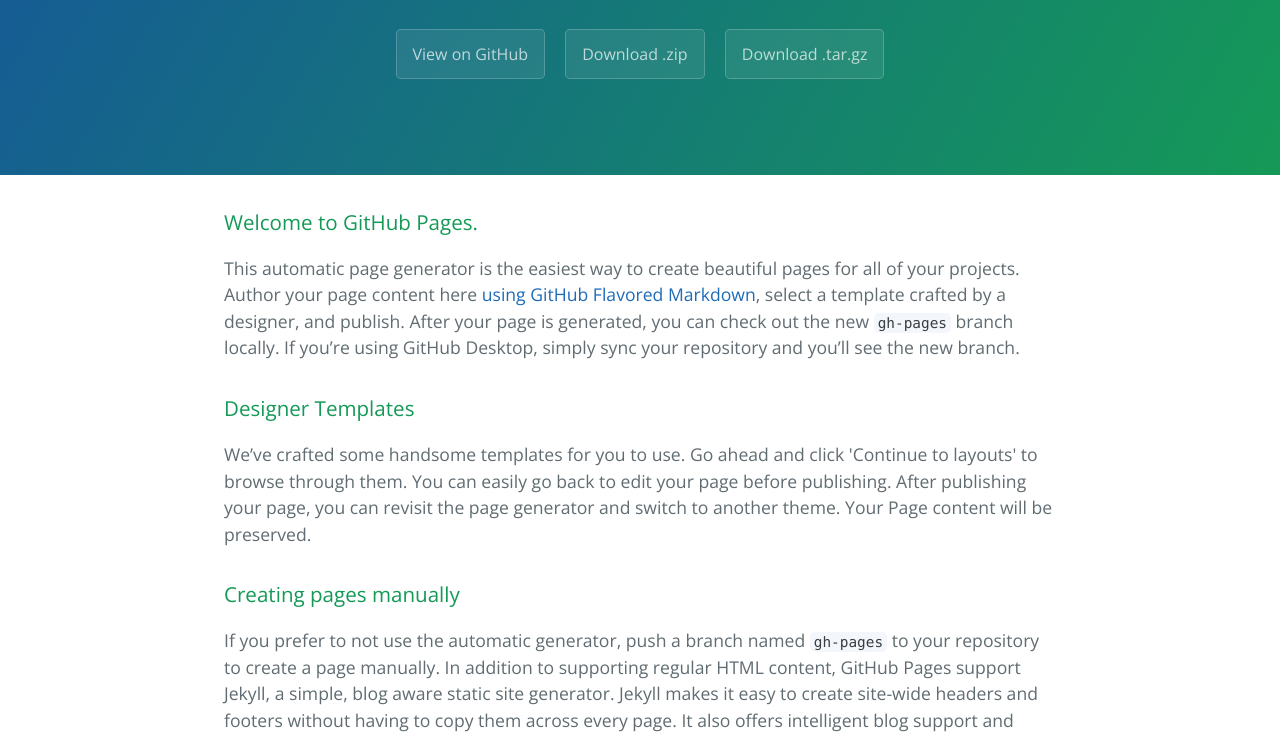
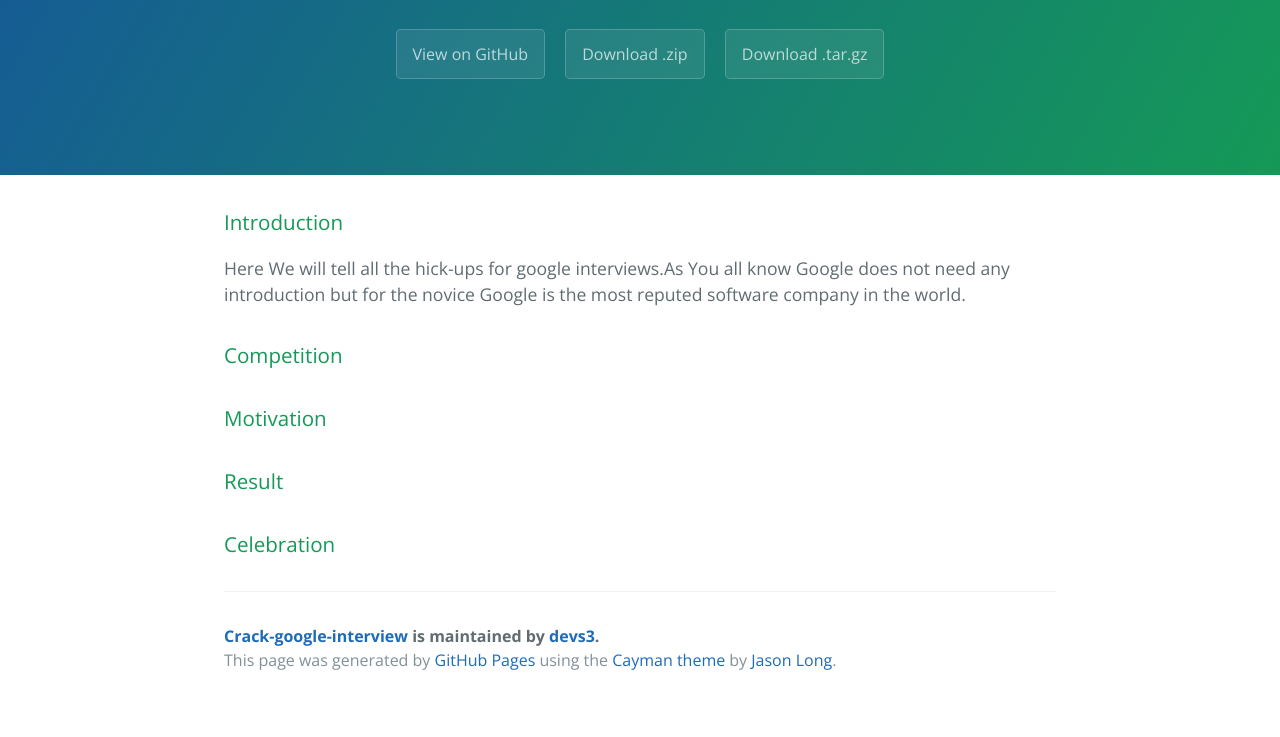
Before and after one commit to devs3/Crack-GOOGLE-Interview, a plain HTML site: page index.html in a window 1280 px wide. Shown: the part 208-945 px from the top of the page. After the commit the page ends 912 px from the top, so only its background shows below. Drawn offline with nearby package versions, Linux system fonts and the light colour scheme.

```diff
--- a/index.html
+++ b/index.html
@@ -20,29 +20,21 @@
 
     <section class="main-content">
       <h3>
-<a id="welcome-to-github-pages" class="anchor" href="#welcome-to-github-pages" aria-hidden="true"><span aria-hidden="true" class="octicon octicon-link"></span></a>Welcome to GitHub Pages.</h3>
+<a id="introduction" class="anchor" href="#introduction" aria-hidden="true"><span aria-hidden="true" class="octicon octicon-link"></span></a>Introduction</h3>
 
-<p>This automatic page generator is the easiest way to create beautiful pages for all of your projects. Author your page content here <a href="https://guides.github.com/features/mastering-markdown/">using GitHub Flavored Markdown</a>, select a template crafted by a designer, and publish. After your page is generated, you can check out the new <code>gh-pages</code> branch locally. If you’re using GitHub Desktop, simply sync your repository and you’ll see the new branch.</p>
+<p>Here We will tell all the hick-ups for google interviews.As You all know Google does not need any introduction but for the novice Google is the most reputed software company in the world. </p>
 
 <h3>
-<a id="designer-templates" class="anchor" href="#designer-templates" aria-hidden="true"><span aria-hidden="true" class="octicon octicon-link"></span></a>Designer Templates</h3>
-
-<p>We’ve crafted some handsome templates for you to use. Go ahead and click 'Continue to layouts' to browse through them. You can easily go back to edit your page before publishing. After publishing your page, you can revisit the page generator and switch to another theme. Your Page content will be preserved.</p>
+<a id="competition" class="anchor" href="#competition" aria-hidden="true"><span aria-hidden="true" class="octicon octicon-link"></span></a>Competition</h3>
 
 <h3>
-<a id="creating-pages-manually" class="anchor" href="#creating-pages-manually" aria-hidden="true"><span aria-hidden="true" class="octicon octicon-link"></span></a>Creating pages manually</h3>
-
-<p>If you prefer to not use the automatic generator, push a branch named <code>gh-pages</code> to your repository to create a page manually. In addition to supporting regular HTML content, GitHub Pages support Jekyll, a simple, blog aware static site generator. Jekyll makes it easy to create site-wide headers and footers without having to copy them across every page. It also offers intelligent blog support and other advanced templating features.</p>
+<a id="motivation" class="anchor" href="#motivation" aria-hidden="true"><span aria-hidden="true" class="octicon octicon-link"></span></a>Motivation</h3>
 
 <h3>
-<a id="authors-and-contributors" class="anchor" href="#authors-and-contributors" aria-hidden="true"><span aria-hidden="true" class="octicon octicon-link"></span></a>Authors and Contributors</h3>
-
-<p>You can @mention a GitHub username to generate a link to their profile. The resulting <code>&lt;a&gt;</code> element will link to the contributor’s GitHub Profile. For example: In 2007, Chris Wanstrath (<a href="https://github.com/defunkt" class="user-mention">@defunkt</a>), PJ Hyett (<a href="https://github.com/pjhyett" class="user-mention">@pjhyett</a>), and Tom Preston-Werner (<a href="https://github.com/mojombo" class="user-mention">@mojombo</a>) founded GitHub.</p>
+<a id="result" class="anchor" href="#result" aria-hidden="true"><span aria-hidden="true" class="octicon octicon-link"></span></a>Result</h3>
 
 <h3>
-<a id="support-or-contact" class="anchor" href="#support-or-contact" aria-hidden="true"><span aria-hidden="true" class="octicon octicon-link"></span></a>Support or Contact</h3>
-
-<p>Having trouble with Pages? Check out our <a href="https://help.github.com/pages">documentation</a> or <a href="https://github.com/contact">contact support</a> and we’ll help you sort it out.</p>
+<a id="celebration" class="anchor" href="#celebration" aria-hidden="true"><span aria-hidden="true" class="octicon octicon-link"></span></a>Celebration</h3>
 
       <footer class="site-footer">
         <span class="site-footer-owner"><a href="https://github.com/devs3/Crack-GOOGLE-Interview">Crack-google-interview</a> is maintained by <a href="https://github.com/devs3">devs3</a>.</span>
```
Also changed, not shown: params.json (+1 -1 lines).
